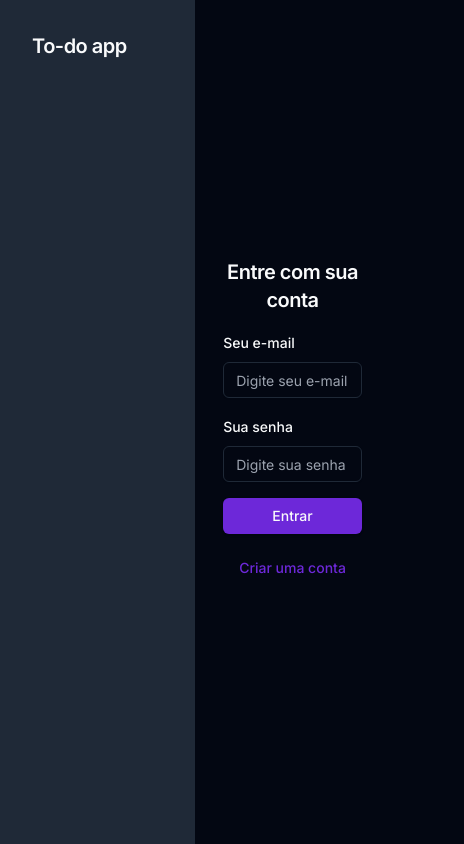
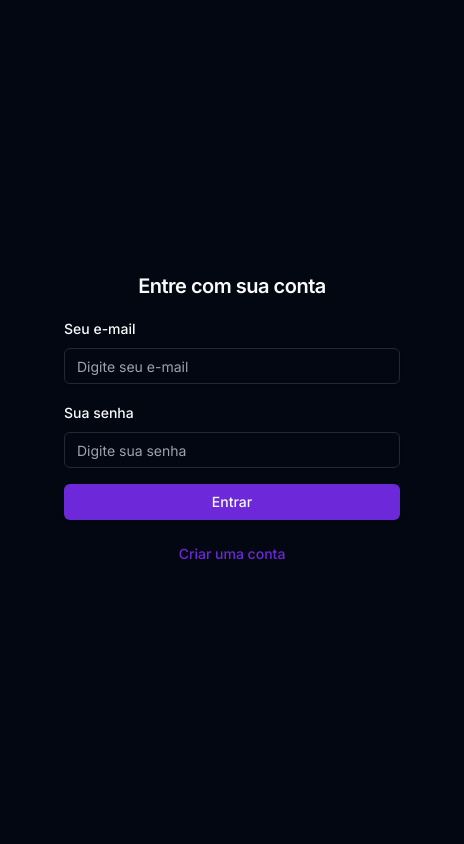
Before and after one commit to ruangustavo/supabase-to-do, a Next.js app: page /auth/sign-in in a window 390 px wide. Shown: the whole page, 464 px wide, since content can reach past the window. Built offline with nearby package versions, Linux system fonts and the light colour scheme; no server answers.

Commit message:
styles: update layout component to make the title hidden on small screens

```diff
--- a/src/app/auth/layout.tsx
+++ b/src/app/auth/layout.tsx
@@ -2,8 +2,8 @@ import { ReactNode } from 'react'
 
 export default function Layout({ children }: { children: ReactNode }) {
   return (
-    <div className="flex-1 grid grid-cols-2">
-      <div className="p-8 bg-muted">
+    <div className="flex-1 grid sm:grid-cols-1 md:grid-cols-2">
+      <div className="p-8 bg-muted hidden md:block">
         <h1 className="text-xl font-semibold tracking-tight">To-do app</h1>
       </div>
       <div className="p-8 flex items-center justify-center">{children}</div>
```
